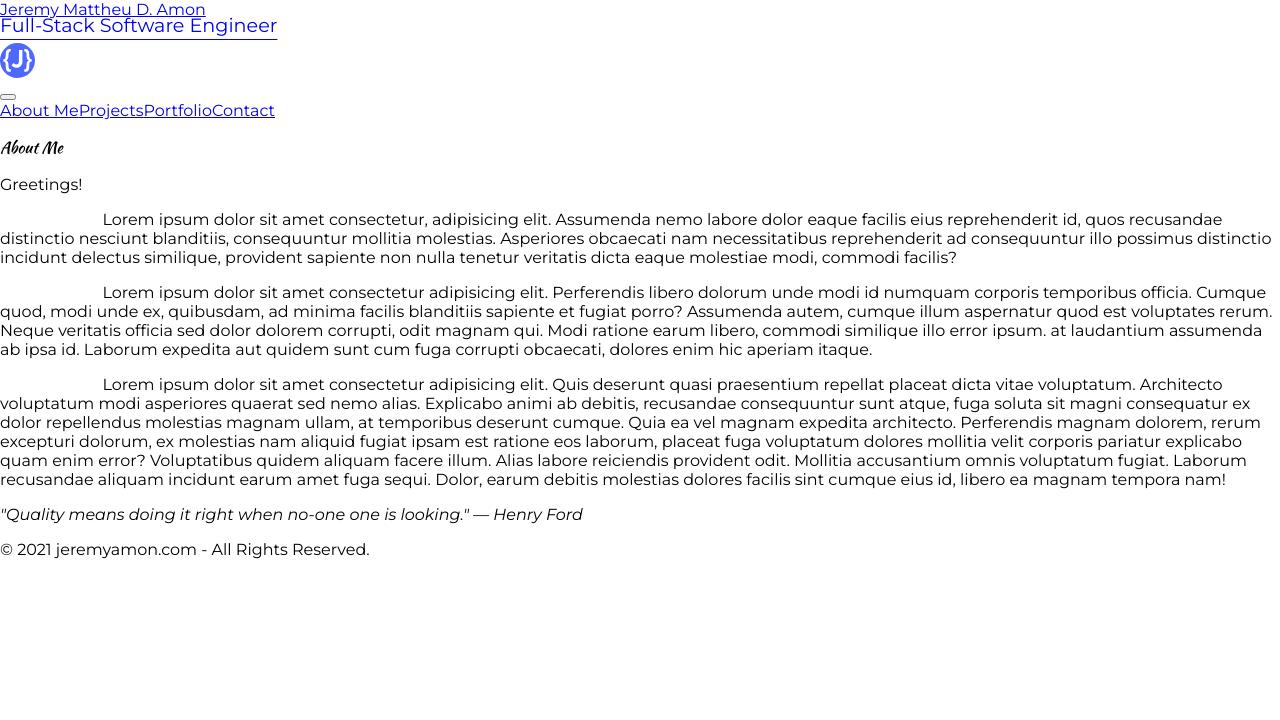
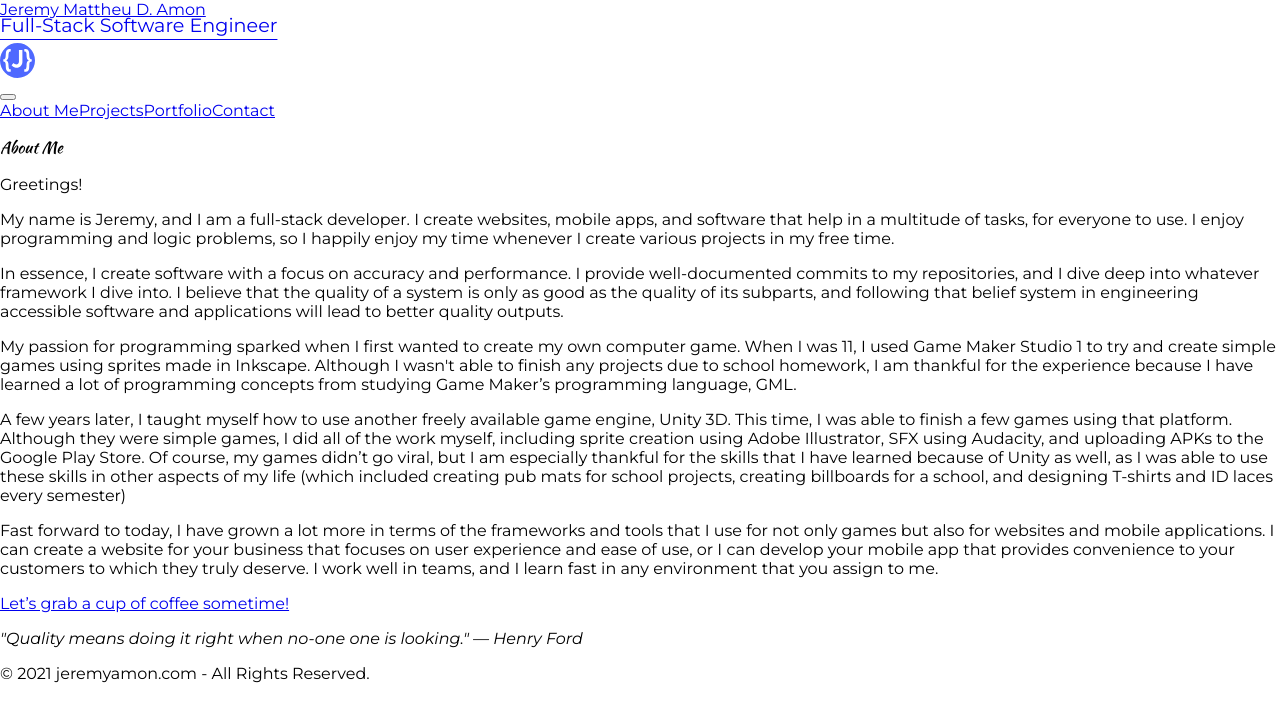
Before and after one commit to OverdriveNGain/portfolio, a React (Create React App) app: page /aboutme in a window 1280 px wide. Shown: the top 720 px of the page. Built offline with nearby package versions, Linux system fonts and the light colour scheme.

Commit message:
Replaced lorem ipsum with actual text in AboutMe page

```diff
--- a/src/components/AboutMe.js
+++ b/src/components/AboutMe.js
@@ -1,4 +1,5 @@
 import { useEffect } from "react";
+import { Link } from "react-router-dom";
 
 const AboutMe = () => {
     useEffect(() => {
@@ -11,16 +12,26 @@ const AboutMe = () => {
                     <p className="py-5" />
                     <p className="display-1 font-title text-primary text-center">About Me</p>
                     <p className="mt-4 display-6">Greetings!</p>
-                    <p className="indented">
-                        <span className="text-secondary">Lorem ipsum dolor sit amet consectetur, adipisicing elit. </span>
-                        Assumenda nemo labore dolor eaque facilis eius reprehenderit id, quos recusandae distinctio nesciunt blanditiis, consequuntur mollitia molestias. Asperiores obcaecati nam necessitatibus reprehenderit ad consequuntur illo possimus distinctio incidunt delectus similique, provident sapiente non nulla tenetur veritatis dicta eaque molestiae modi, commodi facilis?
+                    <p className="mb-3">
+                        My name is Jeremy, and I am a full-stack developer. I create websites, mobile apps, and software that help in a multitude of tasks, for everyone to use. I enjoy programming and logic problems, so I happily enjoy my time whenever I create various projects in my free time.
                     </p>
-                    <p className="indented">
-                        Lorem ipsum dolor sit amet consectetur adipisicing elit. Perferendis libero dolorum unde modi id numquam corporis temporibus officia. Cumque quod, modi unde ex, quibusdam, ad minima facilis blanditiis sapiente et fugiat porro? Assumenda autem, cumque illum aspernatur quod est voluptates rerum. Neque veritatis officia sed dolor dolorem corrupti, odit magnam qui. <span className="text-primary">Modi ratione earum libero, commodi similique illo error ipsum</span>. at laudantium assumenda ab ipsa id. Laborum expedita aut quidem sunt cum fuga corrupti obcaecati, dolores enim hic aperiam itaque.
+                    <p className="mb-3">
+                        In essence, I create software with a focus on accuracy and performance. I provide well-documented commits to my repositories, and I dive deep into whatever framework I dive into. I believe that the quality of a system is only as good as the quality of its subparts, and following that belief system in engineering accessible software and applications will lead to better quality outputs.
                     </p>
-                    <p className="indented">
-                        Lorem ipsum dolor sit amet consectetur adipisicing elit. Quis deserunt quasi praesentium repellat placeat dicta vitae voluptatum. Architecto voluptatum modi asperiores quaerat sed nemo alias. Explicabo animi ab debitis, recusandae consequuntur sunt atque, fuga soluta sit magni consequatur ex dolor repellendus molestias <span className="text-secondary">magnam ullam</span>, at temporibus deserunt cumque. Quia ea vel magnam expedita architecto. Perferendis magnam dolorem, rerum excepturi dolorum, ex molestias nam aliquid fugiat ipsam est ratione eos laborum, placeat fuga voluptatum dolores mollitia velit corporis pariatur explicabo quam enim error? Voluptatibus quidem aliquam facere illum. Alias labore reiciendis provident odit. Mollitia accusantium omnis voluptatum fugiat. Laborum recusandae aliquam incidunt earum amet fuga sequi. Dolor, earum debitis molestias dolores facilis sint cumque eius id, libero ea magnam tempora nam!
+                    <p className="mb-3">
+                        My passion for programming sparked when I first wanted to create my own computer game. When I was 11, I used Game Maker Studio 1 to try and create simple games using sprites made in Inkscape. Although I wasn't able to finish any projects due to school homework, I am thankful for the experience because I have learned a lot of programming concepts from studying Game Maker’s programming language, GML.
                     </p>
+                    <p className="mb-3">
+                        A few years later, I taught myself how to use another freely available game engine, Unity 3D. This time, I was able to finish a few games using that platform. Although they were simple games, I did all of the work myself, including sprite creation using Adobe Illustrator, SFX using Audacity, and uploading APKs to the Google Play Store. Of course, my games didn’t go viral, but I am especially thankful for the skills that I have learned because of Unity as well, as I was able to use these skills in other aspects of my life (which included creating pub mats for school projects, creating billboards for a school, and designing T-shirts and ID laces every semester)
+                    </p>
+                    <p className="mb-3">
+                        Fast forward to today, I have grown a lot more in terms of the frameworks and tools that I use for not only games but also for websites and mobile applications. I can create a website for your business that focuses on user experience and ease of use, or I can develop your mobile app that provides convenience to your customers to which they truly deserve. I work well in teams, and I learn fast in any environment that you assign to me.
+                    </p>
+                    <Link to="/contact">
+                        <p className="">
+                            Let’s grab a cup of coffee sometime!
+                        </p>
+                    </Link>
                     <p className="py-5" />
                 </div>
             </div>
```
